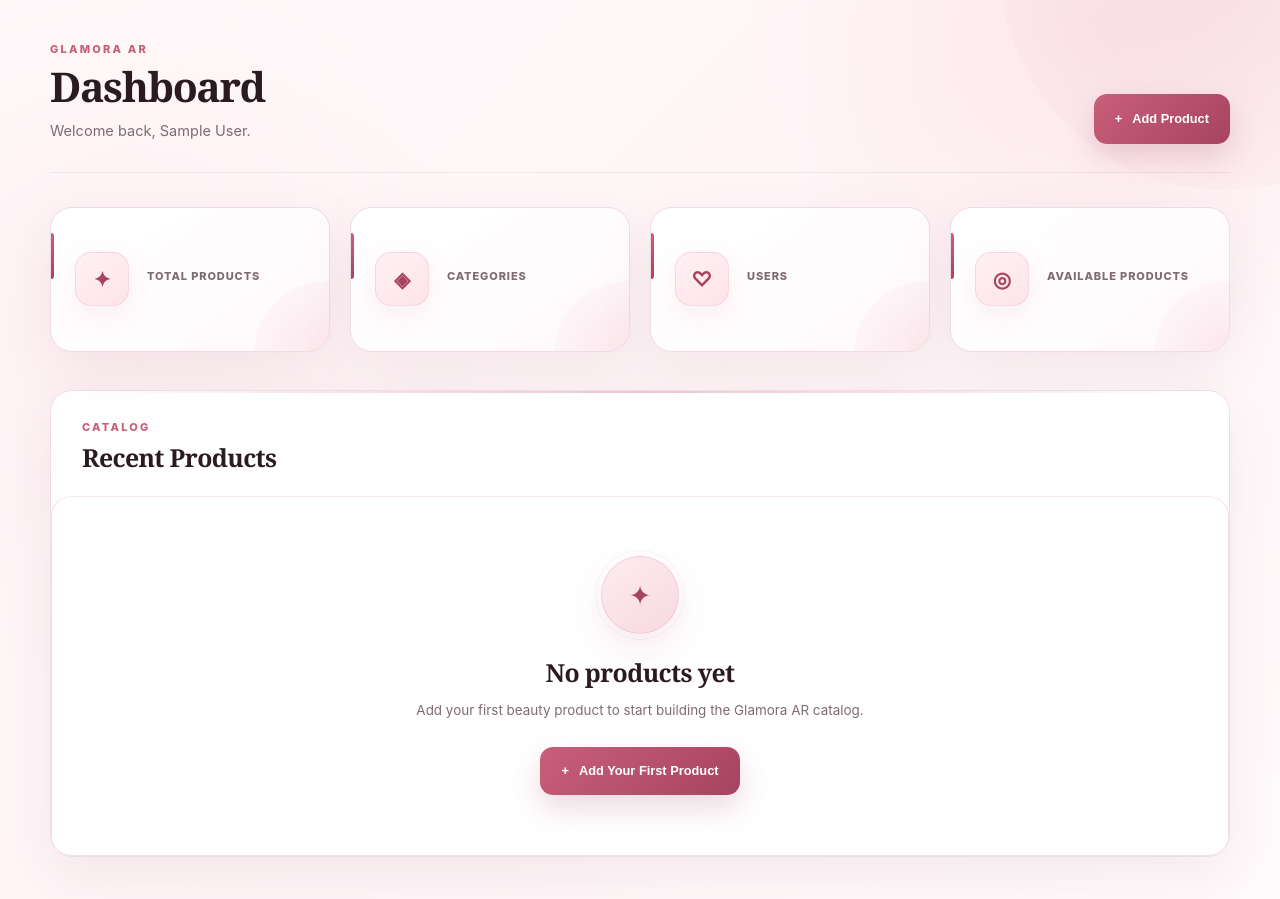
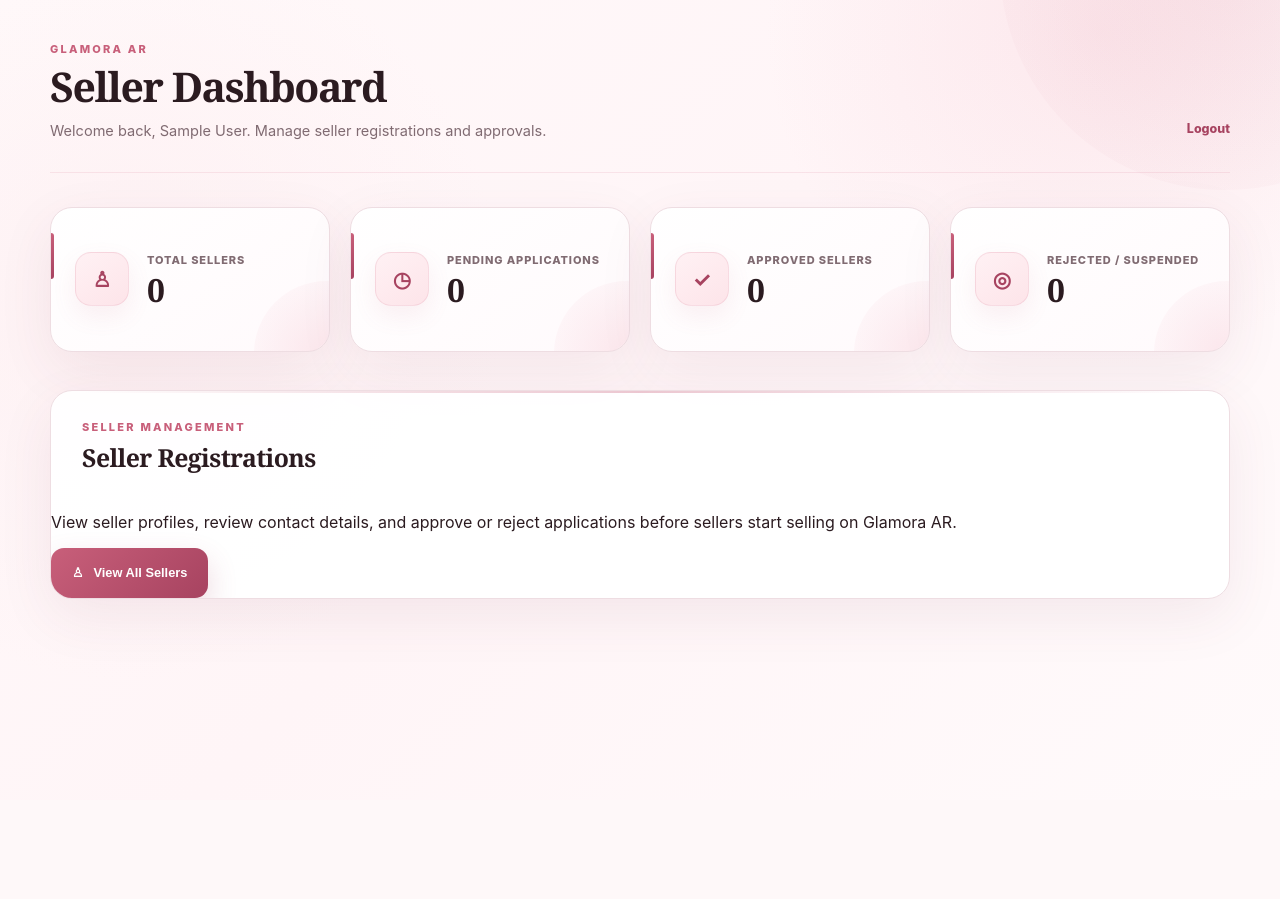
Before and after one commit to Dipika-sigdel7/Glamora-AR, a Flask app: page /admin/dashboard in a window 1280 px wide. After the commit the page ends 614 px from the top, so only its background shows below. Run offline with Flask 3, Linux system fonts and the light colour scheme; the visitor is signed in with stand-in values (Sample User, id 1); data that the repository does not hold is empty.

Commit message:
Initial commit

```diff
--- a/templates/admin/dashboard.html
+++ b/templates/admin/dashboard.html
@@ -2,465 +2,123 @@
 <html lang="en">
 
 <head>
+  <meta charset="UTF-8">
+  <meta name="viewport" content="width=device-width, initial-scale=1.0">
 
-  <meta charset="UTF-8" />
-
-  <meta
-    name="viewport"
-    content="width=device-width, initial-scale=1.0"
-  />
-
-  <title>Glamora AR — Admin Dashboard</title>
-
-
-  <!-- =====================================================
-       ADMIN COMMON CSS
-       ===================================================== -->
+  <title>Glamora AR — Seller Dashboard</title>
 
   <link
     rel="stylesheet"
     href="{{ url_for('static', filename='css/admin.css') }}"
-  />
-
-
-  <!-- =====================================================
-       DASHBOARD CSS
-       ===================================================== -->
+  >
 
   <link
     rel="stylesheet"
     href="{{ url_for('static', filename='css/dashboard.css') }}"
-  />
-
+  >
 </head>
-
 
 <body class="admin-page">
 
-
-  <!-- =====================================================
-       MAIN DASHBOARD
-       ===================================================== -->
-
   <main class="admin-main">
 
+    <header class="admin-topbar">
+      <div>
+        <p class="admin-eyebrow">GLAMORA AR</p>
 
-    <!-- ===================================================
-         TOP HEADER
-         =================================================== -->
-
-    <header class="admin-topbar">
-
-      <div>
-
-        <p class="admin-eyebrow">
-          GLAMORA AR
-        </p>
-
-        <h1>
-          Dashboard
-        </h1>
+        <h1>Seller Dashboard</h1>
 
         <p class="admin-welcome">
-          Welcome back,
-          {{ session.get('admin_name', 'Admin') }}.
+          Welcome back, {{ session.get('admin_name', 'Admin') }}.
+          Manage seller registrations and approvals.
         </p>
-
       </div>
 
-
       <a
-        href="{{ url_for('admin_add_product') }}"
-        class="admin-primary-button"
+        href="{{ url_for('admin_logout') }}"
+        class="admin-text-link"
       >
-        <span>+</span>
-        <span>Add Product</span>
+        Logout
       </a>
-
     </header>
-
-
-
-    <!-- ===================================================
-         DASHBOARD STATISTICS
-         =================================================== -->
 
     <section class="admin-stats">
 
-
-      <!-- TOTAL PRODUCTS -->
+      <a
+        href="{{ url_for('admin_sellers') }}"
+        class="admin-stat-card admin-stat-link"
+      >
+        <div class="stat-icon">♙</div>
+        <div>
+          <span>Total Sellers</span>
+          <strong>{{ seller_count }}</strong>
+        </div>
+      </a>
 
       <a
-        href="{{ url_for('admin_products') }}"
+        href="{{ url_for('admin_sellers') }}"
         class="admin-stat-card admin-stat-link"
-        aria-label="View all products"
       >
-
-        <div class="stat-icon">
-          ✦
+        <div class="stat-icon">◷</div>
+        <div>
+          <span>Pending Applications</span>
+          <strong>{{ pending_seller_count }}</strong>
         </div>
-
-        <div>
-
-          <span>
-            Total Products
-          </span>
-
-          <strong>
-            {{ product_count }}
-          </strong>
-
-        </div>
-
       </a>
 
+      <a
+        href="{{ url_for('admin_sellers') }}"
+        class="admin-stat-card admin-stat-link"
+      >
+        <div class="stat-icon">✓</div>
+        <div>
+          <span>Approved Sellers</span>
+          <strong>{{ approved_seller_count }}</strong>
+        </div>
+      </a>
 
-
-      <!-- CATEGORIES -->
-
-      <div class="admin-stat-card">
-
-        <div class="stat-icon">
-          ◈
+      <a
+        href="{{ url_for('admin_sellers') }}"
+        class="admin-stat-card admin-stat-link"
+      >
+        <div class="stat-icon">◎</div>
+        <div>
+          <span>Rejected / Suspended</span>
+          <strong>{{ inactive_seller_count }}</strong>
         </div>
-
-        <div>
-
-          <span>
-            Categories
-          </span>
-
-          <strong>
-            {{ category_count }}
-          </strong>
-
-        </div>
-
-      </div>
-
-
-
-      <!-- USERS -->
-
-      <div class="admin-stat-card">
-
-        <div class="stat-icon">
-          ♡
-        </div>
-
-        <div>
-
-          <span>
-            Users
-          </span>
-
-          <strong>
-            {{ user_count }}
-          </strong>
-
-        </div>
-
-      </div>
-
-
-
-      <!-- AVAILABLE PRODUCTS -->
-
-      <div class="admin-stat-card">
-
-        <div class="stat-icon">
-          ◎
-        </div>
-
-        <div>
-
-          <span>
-            Available Products
-          </span>
-
-          <strong>
-            {{ available_count }}
-          </strong>
-
-        </div>
-
-      </div>
+      </a>
 
     </section>
 
-
-
-    <!-- ===================================================
-         RECENT PRODUCTS
-         =================================================== -->
-
     <section class="admin-content-card">
 
-
-      <!-- SECTION HEADER -->
-
       <div class="admin-section-header">
-
         <div>
-
-          <p class="admin-eyebrow">
-            CATALOG
-          </p>
-
-          <h2>
-            Recent Products
-          </h2>
-
+          <p class="admin-eyebrow">SELLER MANAGEMENT</p>
+          <h2>Seller Registrations</h2>
         </div>
-
       </div>
 
+      <p>
+        View seller profiles, review contact details, and approve or reject
+        applications before sellers start selling on Glamora AR.
+      </p>
 
-
-      <!-- =================================================
-           PRODUCTS
-           ================================================= -->
-
-      {% if recent_products %}
-
-      <div class="admin-product-table">
-
-
-        <!-- =================================================
-             TABLE HEADER
-             ================================================= -->
-
-        <div
-          class="admin-table-head"
-          style="grid-template-columns: minmax(260px, 2fr) 1fr 1fr 0.7fr 1fr 100px;"
-        >
-
-          <span>
-            Product
-          </span>
-
-          <span>
-            Category
-          </span>
-
-          <span>
-            Price
-          </span>
-
-          <span>
-            Stock
-          </span>
-
-          <span>
-            Status
-          </span>
-
-          <span>
-            Action
-          </span>
-
-        </div>
-
-
-
-        <!-- =================================================
-             PRODUCT ROWS
-             ================================================= -->
-
-        {% for product in recent_products %}
-
-        <div
-          class="admin-table-row"
-          style="grid-template-columns: minmax(260px, 2fr) 1fr 1fr 0.7fr 1fr 100px;"
-        >
-
-
-          <!-- =================================================
-               PRODUCT
-               ================================================= -->
-
-          <div class="admin-product-name">
-
-            {% if product.image_url %}
-
-            <img
-              src="{{ url_for('static', filename=product.image_url) }}"
-              alt="{{ product.name }}"
-            />
-
-            {% else %}
-
-            <div class="admin-product-placeholder">
-              ✦
-            </div>
-
-            {% endif %}
-
-
-            <div>
-
-              <strong>
-                {{ product.name }}
-              </strong>
-
-              <small>
-                #{{ product.id }}
-              </small>
-
-            </div>
-
-          </div>
-
-
-
-          <!-- =================================================
-               CATEGORY
-               ================================================= -->
-
-          <span>
-            {{ product.category_name or 'Uncategorized' }}
-          </span>
-
-
-
-          <!-- =================================================
-               PRICE
-               ================================================= -->
-
-          <span>
-
-            {% if format_npr is defined %}
-
-              {{ format_npr(product.price) }}
-
-            {% else %}
-
-              Rs. {{ "%.2f"|format(product.price) }}
-
-            {% endif %}
-
-          </span>
-
-
-
-          <!-- =================================================
-               STOCK
-               ================================================= -->
-
-          <span>
-            {{ product.stock }}
-          </span>
-
-
-
-          <!-- =================================================
-               STATUS
-               ================================================= -->
-
-          <span>
-
-            {% if product.is_available %}
-
-            <span class="status available">
-              Available
-            </span>
-
-            {% else %}
-
-            <span class="status unavailable">
-              Unavailable
-            </span>
-
-            {% endif %}
-
-          </span>
-
-
-
-          <!-- =================================================
-               DELETE
-               ================================================= -->
-
-          <div class="admin-product-action">
-
-            <form
-              action="{{ url_for('admin_delete_product', product_id=product.id) }}"
-              method="POST"
-              onsubmit="return confirm('Are you sure you want to delete this product?');"
-            >
-
-              <button
-                type="submit"
-                class="admin-btn admin-btn-delete"
-              >
-                Delete
-              </button>
-
-            </form>
-
-          </div>
-
-
-        </div>
-
-        {% endfor %}
-
-      </div>
-
-
-      <!-- =================================================
-           EMPTY STATE
-           ================================================= -->
-
-      {% else %}
-
-      <div class="admin-empty-state">
-
-        <div class="empty-icon">
-          ✦
-        </div>
-
-        <h3>
-          No products yet
-        </h3>
-
-        <p>
-          Add your first beauty product to start building
-          the Glamora AR catalog.
-        </p>
-
-
-        <a
-          href="{{ url_for('admin_add_product') }}"
-          class="admin-primary-button"
-        >
-
-          <span>+</span>
-
-          <span>
-            Add Your First Product
-          </span>
-
-        </a>
-
-      </div>
-
-      {% endif %}
+      <a
+        href="{{ url_for('admin_sellers') }}"
+        class="admin-primary-button"
+      >
+        <span>♙</span>
+        <span>View All Sellers</span>
+      </a>
 
     </section>
 
   </main>
-
-
-
-  <!-- =====================================================
-       DASHBOARD JAVASCRIPT
-       ===================================================== -->
 
   <script
     src="{{ url_for('static', filename='js/dashboard.js') }}"
   ></script>
 
 </body>
-
 </html>
```
